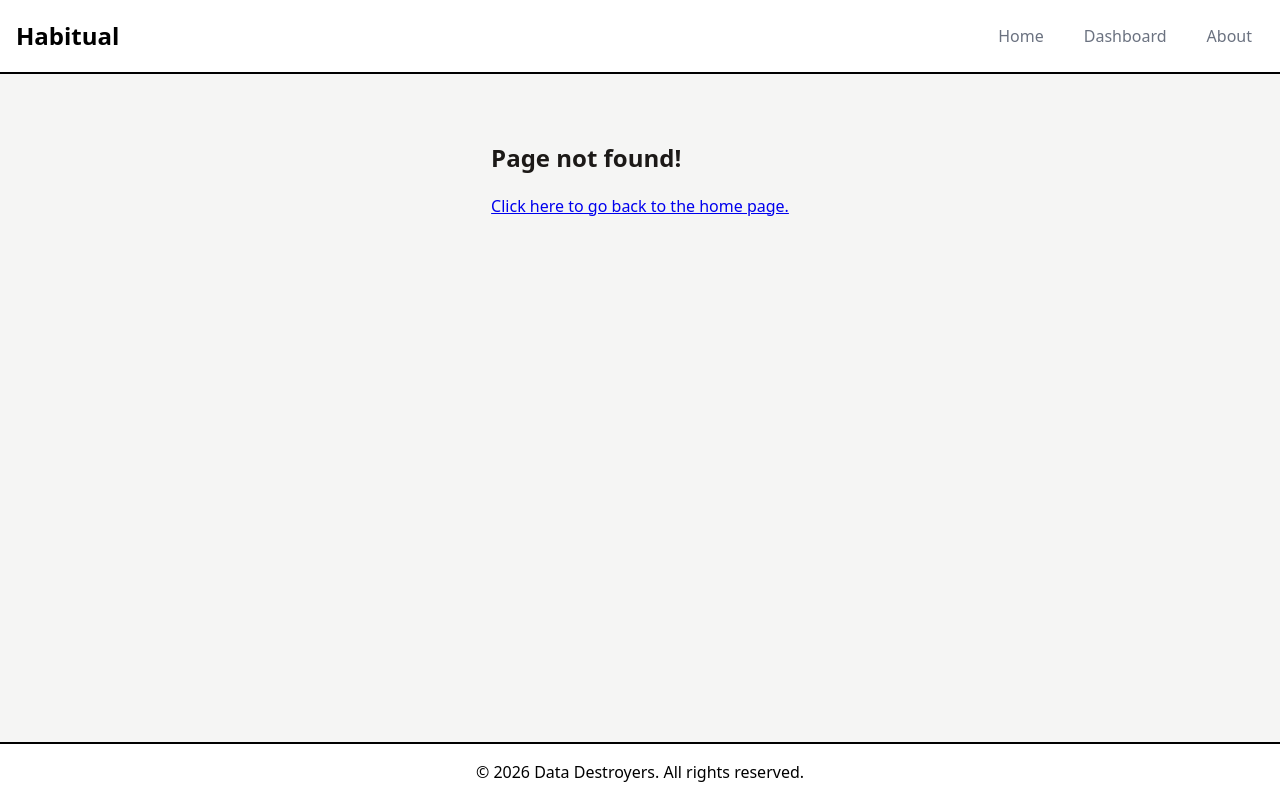
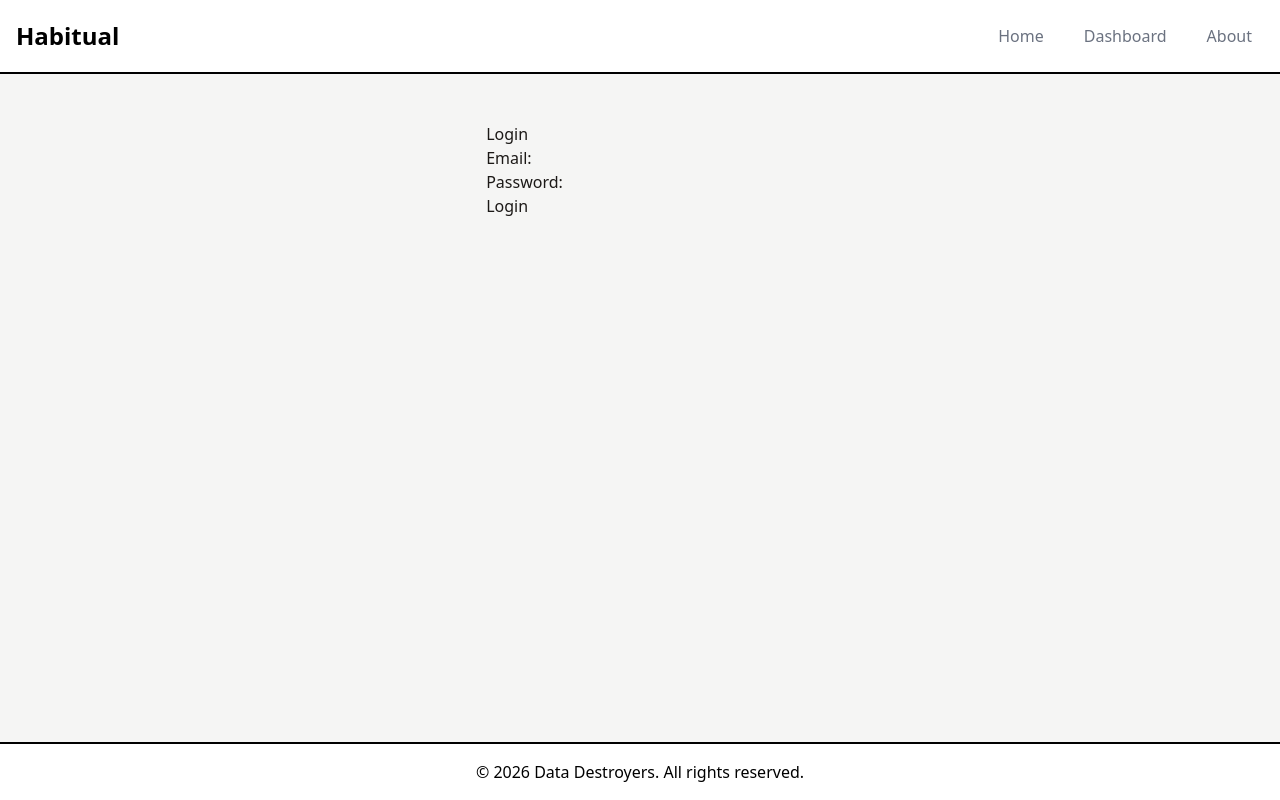
Before and after one commit to haquemm583/Habitual, a React (Vite) app: page /login in a window 1280 px wide. Before the commit this address had no page. Built offline with nearby package versions, Linux system fonts and the light colour scheme.

Commit message:
Adding a skeleton login page

```diff
--- a/src/App.jsx
+++ b/src/App.jsx
@@ -18,7 +18,7 @@ import Home from './pages/Home';
 import Dashboard from './pages/Dashboard';
 import About from './pages/About';
 import NotFound from './pages/NotFound';
-
+import Login from './pages/Login';
 
 function App() {
   return (
@@ -29,6 +29,7 @@ function App() {
           <Route path="/" element={<Home />} />
           <Route path="dashboard" element={<Dashboard />} />
           <Route path="about" element={<About />} />
+          <Route path="login" element={<Login />} />
           <Route path="*" element={<NotFound />} /> {/* shows when an invalid route is typed in the url */}
         </Routes>
       </main>
--- /dev/null
+++ b/src/pages/Login.jsx
@@ -0,0 +1,62 @@
+/*
+  About.jsx
+
+  Creates the Login component for the top level Login route
+
+  Created by: Joseph Duff
+  Created on: 10/25/2026
+*/
+
+import { useState } from 'react';
+
+function Login() {
+  /* these constants create two pieces of the state.
+
+    - email: holding the value
+    - setEmail: submitting a reqeust to update the state of the value,
+    - useState(''): initialized empty state
+
+   */
+  const [email, setEmail] = useState('');
+  const [password, setPassword] = useState('');
+
+  function handleSubmit(event) {
+    // prevents the page from reloading before the submission is handled
+    event.preventDefault();
+    console.log('Login submitted:', email);
+  }
+
+  return (
+    <div>
+      <h1>Login</h1>
+
+      <form onSubmit={handleSubmit}>
+        <div>
+          <label htmlFor="email">Email:</label>
+          <input
+            id="email"
+            type="email"
+            value={email}
+            onChange={(event) => setEmail(event.target.value)}
+            required
+          />
+        </div>
+
+        <div>
+          <label htmlFor="password">Password:</label>
+          <input
+            id="password"
+            type="password"
+            value={password}
+            onChange={(event) => setPassword(event.target.value)}
+            required
+          />
+        </div>
+
+        <button type="submit">Login</button>
+      </form>
+    </div>
+  );
+}
+
+export default Login;
```
